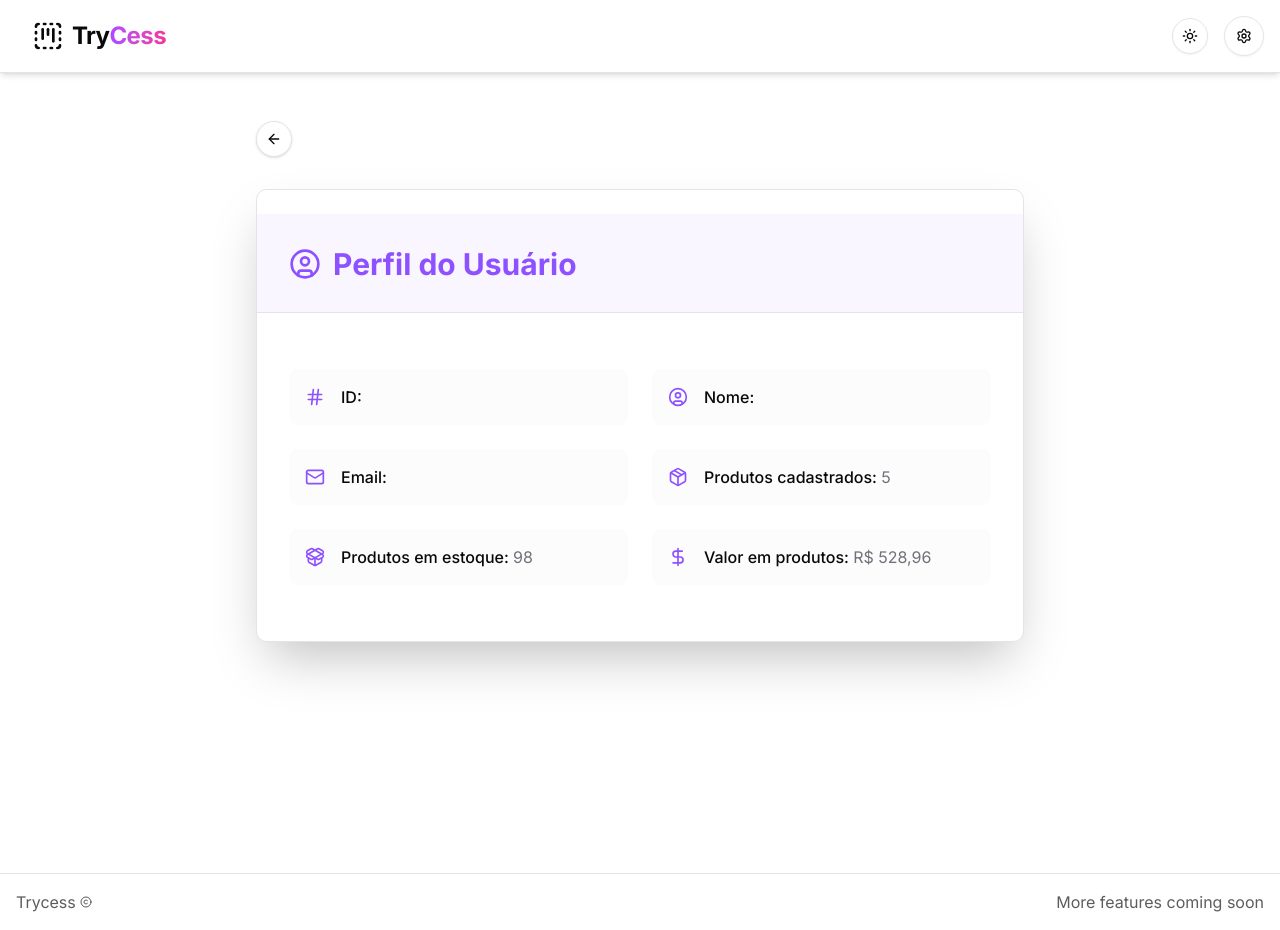
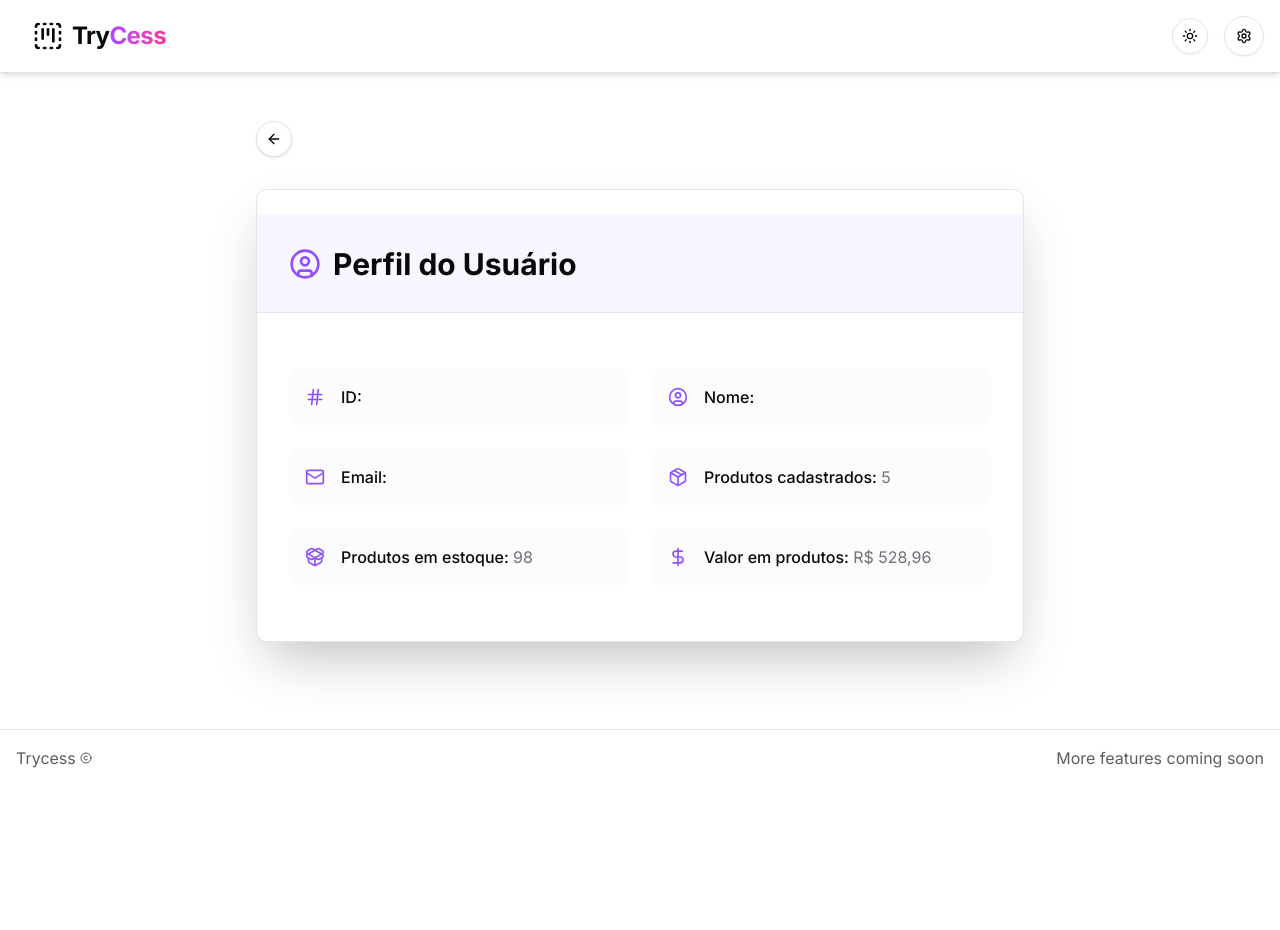
Before and after one commit to e17gomes/trycess, a Next.js app: page /user in a window 1280 px wide. After the commit the page ends 800 px from the top, so only its background shows below. Built offline with nearby package versions, Linux system fonts and the light colour scheme.

Commit message:
refactor: min-h

```diff
--- a/src/app/(private)/layout.tsx
+++ b/src/app/(private)/layout.tsx
@@ -10,7 +10,8 @@ export default function RootLayout({
   return (
     <div className="flex flex-col">
       <Header />
-      <main className="flex-1 overflow-auto px-4 min-h-[90dvh]">
+      <main className="overflow-auto px-4 min-h-[calc(100dvh-9rem)]">
+
         {children}
       </main>
       <footer className="p-4 border-t flex gap-4 justify-between text-accent-foreground/70">
--- a/src/app/(private)/user/page.tsx
+++ b/src/app/(private)/user/page.tsx
@@ -34,7 +34,7 @@ const UserPage = () => {
     },
   });
   return (
-    <div className="min-h-screen flex flex-col items-center py-12 px-4 bg-background text-foreground">
+    <div className=" flex flex-col items-center py-12 px-4 bg-background text-foreground">
       <div className="w-full max-w-3xl mb-8">
         <Button
           variant={"outline"}
@@ -50,8 +50,8 @@ const UserPage = () => {
 
       <Card className="w-full max-w-3xl shadow-2xl bg-card text-card-foreground rounded-lg overflow-hidden">
         <CardHeader className="border-b border-border pb-6 pt-8 px-8 bg-primary/5">
-          <CardTitle className="flex items-center gap-3 text-3xl font-bold text-primary">
-            <UserCircle className="w-8 h-8" />
+          <CardTitle className="flex items-center gap-3 text-3xl font-bold text-foreground">
+            <UserCircle className="w-8 h-8 text-primary"  />
             Perfil do Usuário
           </CardTitle>
         </CardHeader>
--- a/src/components/ui/molecules/deleteDialog.tsx
+++ b/src/components/ui/molecules/deleteDialog.tsx
@@ -6,6 +6,7 @@ import {
   Dialog,
   DialogClose,
   DialogContent,
+  DialogDescription,
   DialogTitle,
   DialogTrigger,
 } from "~/components/ui/atoms/dialog";
@@ -35,8 +36,11 @@ export const DeleteProductDialog = ({
         </DropdownMenuItem>
       </DialogTrigger>
       <DialogContent className="max-w-md" aria-describedby={undefined}>
-        <DialogTitle className="text-lg font-semibold text-red-600">
+        <DialogTitle className="text-lg  font-semibold text-red-600">
+          Deletar produto
+        <DialogDescription className="pt-0 ">
           Tem certeza que deseja excluir este produto?
+        </DialogDescription>
         </DialogTitle>
         <p className="text-sm text-muted-foreground">
           Esta ação é irreversível. O produto <strong>{product.name}</strong>{" "}
```
